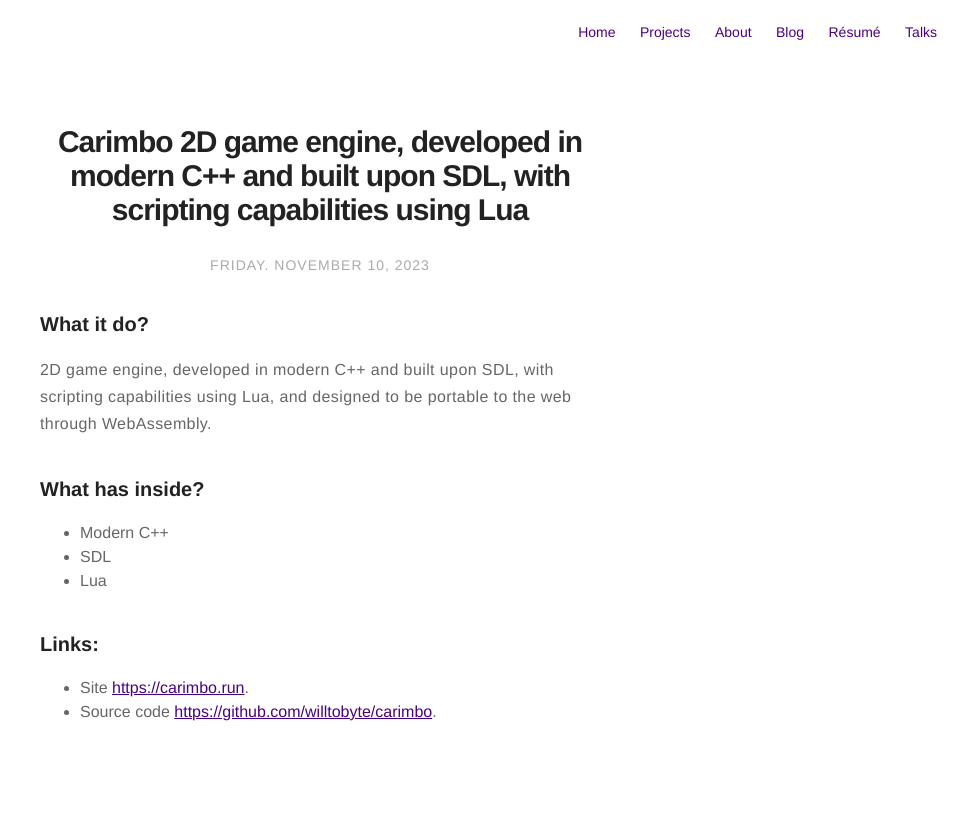
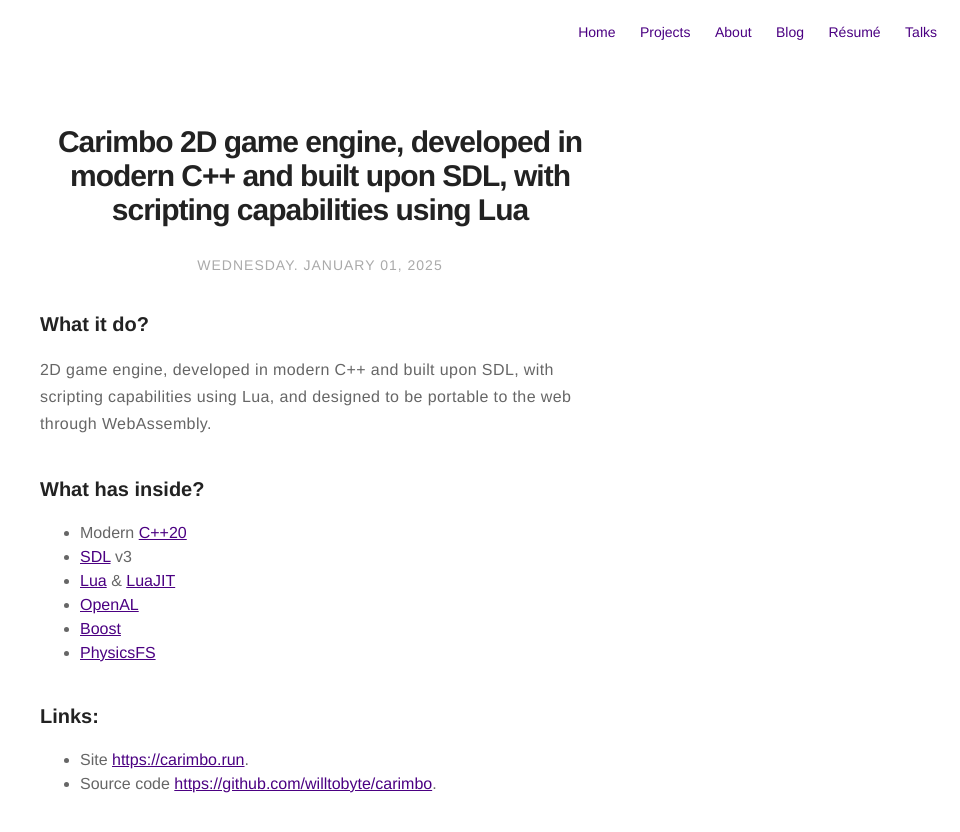
Before and after one commit to skhaz/rodrigodelduca.org, a Jekyll site: the page built from _posts/2025-01-01-carimbo.markdown, in a window 1280 px wide. Shown: the top 832 px of the page, without its empty margins (320-1280 px from the left). Built offline with Jekyll 4.4.1, drawn with Linux system fonts in a browser that asks for light colours.

Commit message:
Work in progress

```diff
--- a/_posts/2025-01-01-carimbo.markdown
+++ b/_posts/2025-01-01-carimbo.markdown
@@ -1,7 +1,7 @@
 ---
 title: "Carimbo 2D game engine, developed in modern C++ and built upon SDL, with scripting capabilities using Lua"
 layout: post
-date: 2023-11-10 00:00
+date: 2025-01-01 00:00
 tag: c++, sdl, lua
 # image:
 headerImage: true
@@ -19,9 +19,12 @@ externalLink: false
 
 ### What has inside?
 
--   Modern C++
--   SDL
--   Lua
+-   Modern [C++20](https://en.cppreference.com/w/cpp/20)
+-   [SDL](https://libsdl.org/) v3
+-   [Lua](https://lua.org) & [LuaJIT](https://luajit.org)
+-   [OpenAL](https://www.openal.org)
+-   [Boost](https://www.boost.org)
+-   [PhysicsFS](https://icculus.org/physfs/)
 
 ### Links:
 
```
